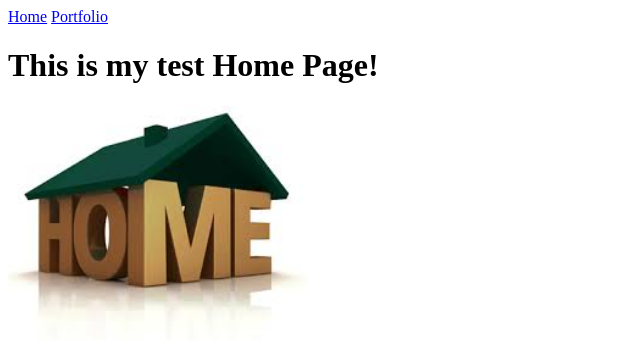
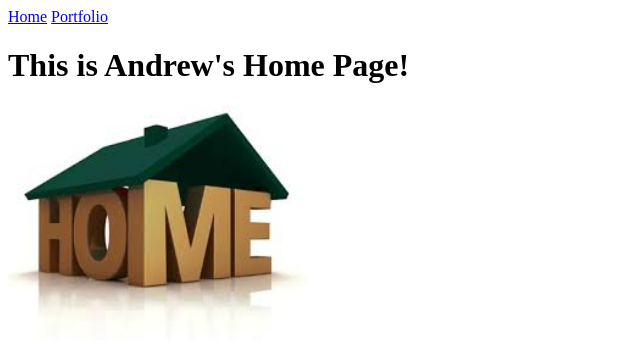
Before and after one commit to andyz715/andyz715.github.io, a plain HTML site: page my_website/Index.html in a window 1280 px wide. Shown: the whole page, without its empty margins (0-640 px from the left). Drawn offline with Linux system fonts and the light colour scheme.

Commit message:
chnaged the heading

```diff
--- a/my_website/Index.html
+++ b/my_website/Index.html
@@ -7,7 +7,7 @@
   <body>
     <a href="index.html">Home</a>
     <a href="portfolio.html">Portfolio</a>
-    <h1>This is my test Home Page!</h1>
+    <h1>This is Andrew's Home Page!</h1>
     <img src="images/home.jpg" height="250">
   </body>
 </html>
```
